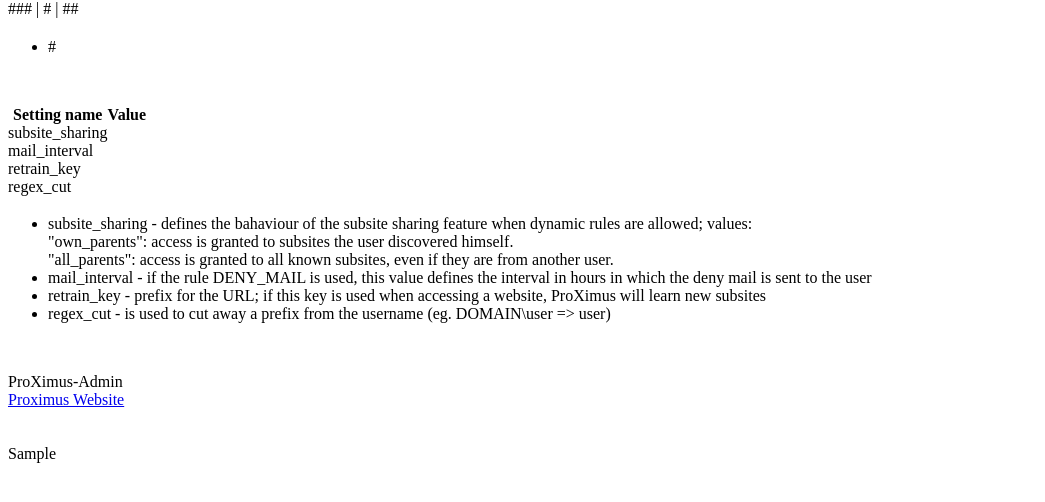
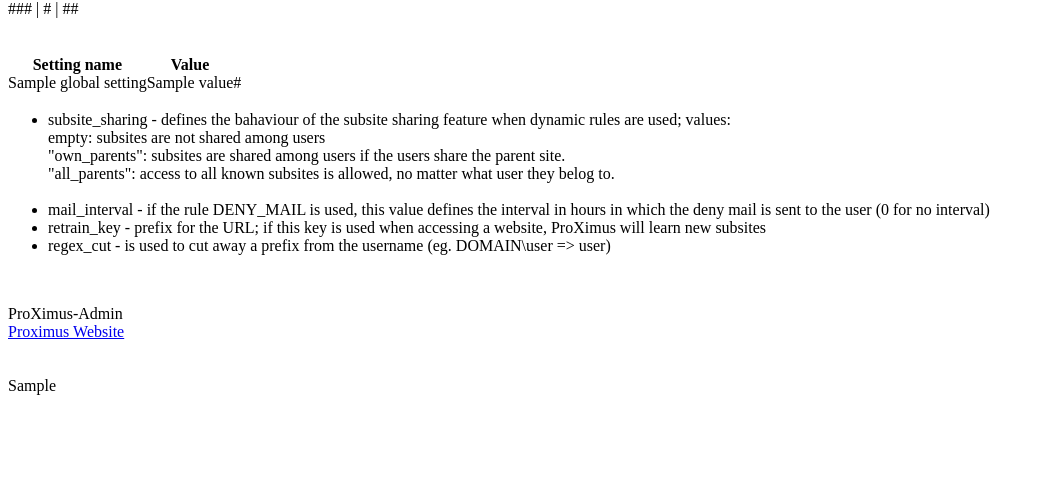
Before and after one commit to fiveoclock/proximus-admin, a CakePHP app: template app/views/global_settings/index.ctp in a window 1280 px wide. Shown: the part 80-582 px from the top of the page, without its empty margins (0-1045 px from the left). Run offline with PHP 8.4 and a stand-in for CakePHP, Linux system fonts and the light colour scheme; the template is opened without the code that fills it: most values are stand-ins (such as "Sample title", 1, 10 or a date in 2020); data that the repository does not hold is empty; some libraries are stand-ins or nearby versions.

Commit message:
change global settings again..
Signed-off-by: Alexander Ganster <alexander.ganster@gmail.com>

```diff
--- a/app/config/core.php
+++ b/app/config/core.php
@@ -40,7 +40,7 @@
  * In production mode, flash messages redirect after a time interval.
  * In development mode, you need to click the flash message to continue.
  */
-	Configure::write('debug', 0);
+	Configure::write('debug', 2);
 /**
  * Application wide charset encoding
  */
--- a/app/views/global_settings/index.ctp
+++ b/app/views/global_settings/index.ctp
@@ -1,66 +1,40 @@
 <div class="globalsettings index">
 <h2><?php __('Global settings');?></h2>
-<div class="actions">
-	<ul>
-      <li><?php echo $html->link(__('Edit the global settings', true), array('action'=>'edit', 1)); ?></li>
-	</ul>
-</div>
+<table cellpadding="0" cellspacing="0">
 <br>
-<p>
-<?php
-
-?>
-</p>
-<table cellpadding="0" cellspacing="0">
 <tr>
 	<th>Setting name</th>
 	<th>Value</th>
+   <th class="actions"><?php __('Actions');?></th>
 </tr>
 
 <?php
-$settings = $global_settings[0];
+$i = 0;
+foreach ($global_settings as $setting):
+   $class = null;
+   if ($i++ % 2 == 0) {
+      $class = ' class="altrow"';
+   }
 ?>
-
-	<tr>
-		<td>
-			subsite_sharing
-		</td>
-		<td>
-			<?php echo $settings['GlobalSetting']['subsite_sharing']; ?>
-		</td>
+   <tr<?php echo $class;?>>
+      <td>
+         <?php echo $setting['GlobalSetting']['name']; ?>
+      </td>
+      <td>
+         <?php echo $setting['GlobalSetting']['value']; ?>
+      </td>
+      <td>
+         <?php echo $html->link(__('Edit', true), array('action'=>'edit', $setting['GlobalSetting']['id'])); ?>
+      </td>
    </tr>
-   <tr>
-		<td>
-			mail_interval
-		</td>
-		<td>
-			<?php echo $settings['GlobalSetting']['mail_interval']; ?>
-		</td>
-   </tr>
-   <tr>
-		<td>
-			retrain_key
-		</td>
-		<td>
-			<?php echo $settings['GlobalSetting']['retrain_key']; ?>
-		</td>
-	</tr>
-   <tr>
-		<td>
-			regex_cut
-		</td>
-		<td>
-			<?php echo $settings['GlobalSetting']['regex_cut']; ?>
-		</td>
-	</tr>
-
+<?php endforeach; ?>
 </table>
 </div>
 
 <h3><?php __('Description');?></h3>
 	<ul>
-      <li>subsite_sharing - defines the bahaviour of the subsite sharing feature when dynamic rules are allowed; values:<br>"own_parents": access is granted to subsites the user discovered himself. <br>"all_parents": access is granted to all known subsites, even if they are from another user.</li>
-      <li>mail_interval - if the rule DENY_MAIL is used, this value defines the interval in hours in which the deny mail is sent to the user</li>
+      <li>subsite_sharing - defines the bahaviour of the subsite sharing feature when dynamic rules are used; values:<br>empty: subsites are not shared among users <br>"own_parents": subsites are shared among users if the users share the parent site. <br>"all_parents": access to all known subsites is allowed, no matter what user they belog to.<br><br></li>
+      <li>mail_interval - if the rule DENY_MAIL is used, this value defines the interval in hours in which the deny mail is sent to the user (0 for no interval)</li>
       <li>retrain_key - prefix for the URL; if this key is used when accessing a website, ProXimus will learn new subsites</li>
       <li>regex_cut - is used to cut away a prefix from the username (eg. DOMAIN\user => user)</li>
 	</ul>
```
Also changed, not shown: app/controllers/global_settings_controller.php (+40 -5 lines), app/views/global_settings/add.ctp (+6 -6 lines), app/views/global_settings/edit.ctp (+3 -4 lines).
